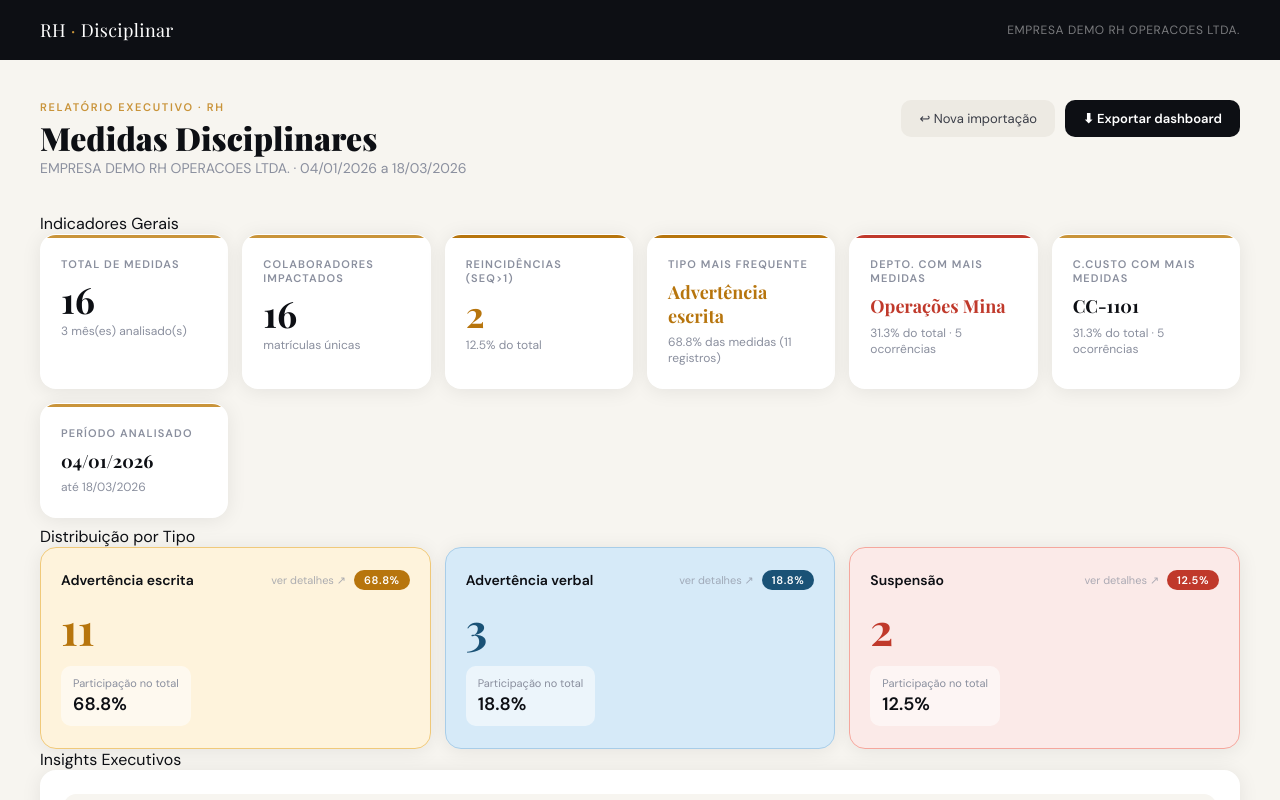
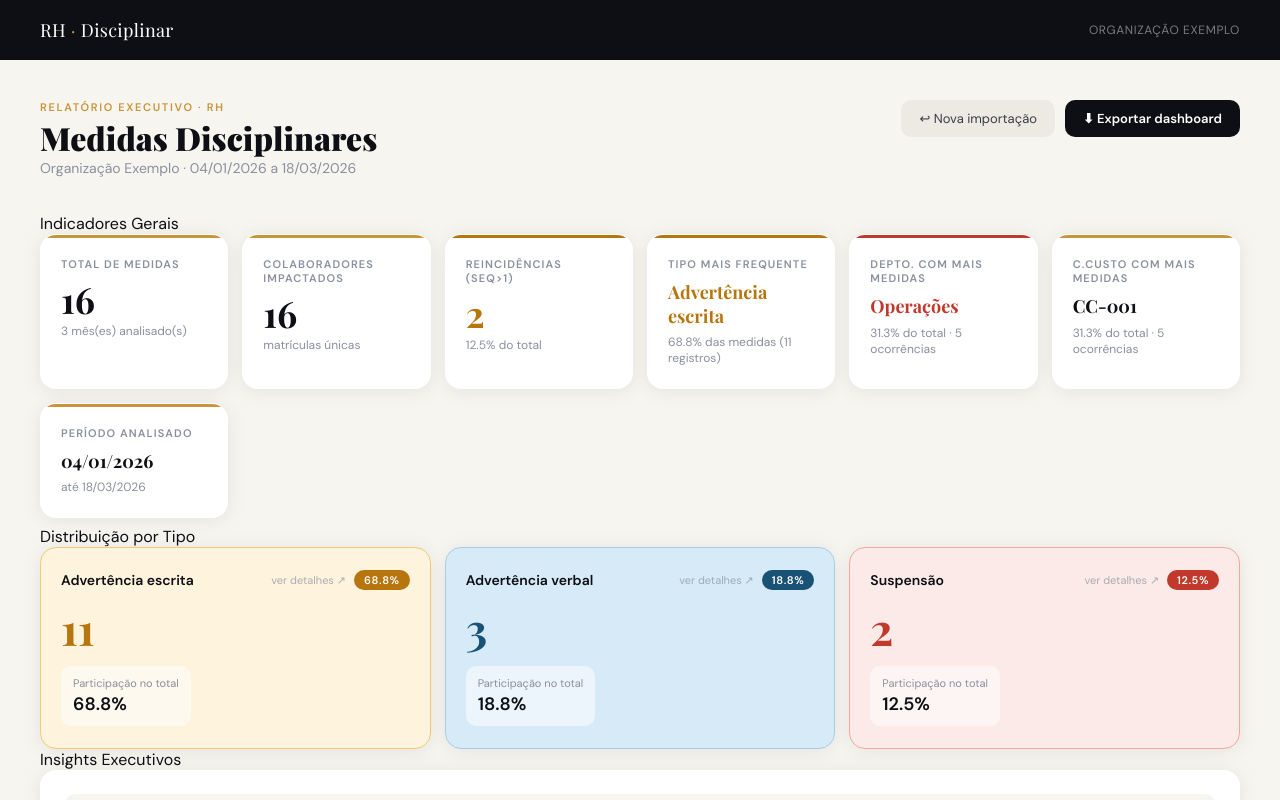
Before and after one commit to johnynoise/metricas-disciplinares, a plain HTML site: page index.html in a window 1280 px wide. Both pictures are taken after a click on the button "Ver demonstração com dados de exemplo". Shown: the top 800 px of the page. Drawn offline with nearby package versions, Linux system fonts and the light colour scheme.

Commit message:
Update README.md and index.html for improved clarity and example data

```diff
--- a/index.html
+++ b/index.html
@@ -1368,22 +1368,22 @@ document.getElementById('btn-reset').addEventListener('click', ()=>{
 // ── DEMO DATA ─────────────────────────────────────────────────────────────
 document.getElementById('demo-btn').addEventListener('click', ()=>{
   const demoRows = [
-    {Empresa:'EMPRESA DEMO RH OPERACOES LTDA.',Data:new Date('2026-01-04'),Departamento:'Operações Mina','Centro de Custo':'CC-1101',Funcionario:'ALICE MONTEIRO CAMPOS',Sequencia:1,Tipo:3,Matricula:4101,Anotacoes:'discussão no rádio com colega durante troca de turno conduta inadequada convivência equipe'},
-    {Empresa:'EMPRESA DEMO RH OPERACOES LTDA.',Data:new Date('2026-01-09'),Departamento:'Operações Mina','Centro de Custo':'CC-1101',Funcionario:'BRUNO TEIXEIRA LEMOS',Sequencia:1,Tipo:2,Matricula:4102,Anotacoes:'omitiu comunicação de quase incidente com equipamento móvel em área operacional'},
-    {Empresa:'EMPRESA DEMO RH OPERACOES LTDA.',Data:new Date('2026-01-12'),Departamento:'Logística Interna','Centro de Custo':'CC-1203',Funcionario:'CARLA DUARTE NOGUEIRA',Sequencia:1,Tipo:2,Matricula:4103,Anotacoes:'descumprimento de procedimento de tráfego interno e falha no reporte à liderança'},
-    {Empresa:'EMPRESA DEMO RH OPERACOES LTDA.',Data:new Date('2026-01-18'),Departamento:'Manutenção Móvel','Centro de Custo':'CC-1302',Funcionario:'DANIEL PORTO ALMEIDA',Sequencia:1,Tipo:4,Matricula:4104,Anotacoes:'conduta agressiva com supervisor após orientação formal risco à integridade da equipe'},
-    {Empresa:'EMPRESA DEMO RH OPERACOES LTDA.',Data:new Date('2026-01-21'),Departamento:'SSMA','Centro de Custo':'CC-1404',Funcionario:'ELISA FERREIRA COSTA',Sequencia:1,Tipo:2,Matricula:4105,Anotacoes:'falha em checklist de segurança antes de iniciar operação de equipamento pesado'},
-    {Empresa:'EMPRESA DEMO RH OPERACOES LTDA.',Data:new Date('2026-01-27'),Departamento:'Facilities','Centro de Custo':'CC-1505',Funcionario:'FABIO REZENDE PRADO',Sequencia:1,Tipo:3,Matricula:4106,Anotacoes:'desrespeito verbal a colega no alojamento prejudicando convivência e clima da equipe'},
-    {Empresa:'EMPRESA DEMO RH OPERACOES LTDA.',Data:new Date('2026-02-03'),Departamento:'Logística Interna','Centro de Custo':'CC-1203',Funcionario:'GABRIELA MELO VASCONCELOS',Sequencia:1,Tipo:2,Matricula:4107,Anotacoes:'quebra de procedimento em manobra interna com dano leve em estrutura patrimonial'},
-    {Empresa:'EMPRESA DEMO RH OPERACOES LTDA.',Data:new Date('2026-02-06'),Departamento:'Operações Mina','Centro de Custo':'CC-1101',Funcionario:'HEITOR BARROS QUEIROZ',Sequencia:1,Tipo:2,Matricula:4108,Anotacoes:'ausência sem comunicação no início da jornada impactando escala operacional'},
-    {Empresa:'EMPRESA DEMO RH OPERACOES LTDA.',Data:new Date('2026-02-11'),Departamento:'SSMA','Centro de Custo':'CC-1404',Funcionario:'ISADORA PINTO FARIAS',Sequencia:1,Tipo:2,Matricula:4109,Anotacoes:'retirada inadequada de EPI em área ativa contrariando norma de segurança'},
-    {Empresa:'EMPRESA DEMO RH OPERACOES LTDA.',Data:new Date('2026-02-17'),Departamento:'Facilities','Centro de Custo':'CC-1505',Funcionario:'JOAO VICTOR ARANTES',Sequencia:1,Tipo:2,Matricula:4110,Anotacoes:'uso indevido das instalações coletivas com conduta incompatível ao regulamento interno'},
-    {Empresa:'EMPRESA DEMO RH OPERACOES LTDA.',Data:new Date('2026-02-19'),Departamento:'Manutenção Móvel','Centro de Custo':'CC-1302',Funcionario:'KAREN BORGES TAVARES',Sequencia:1,Tipo:2,Matricula:4111,Anotacoes:'recusa injustificada de atividade planejada sem alinhamento prévio com supervisão'},
-    {Empresa:'EMPRESA DEMO RH OPERACOES LTDA.',Data:new Date('2026-02-24'),Departamento:'Logística Interna','Centro de Custo':'CC-1203',Funcionario:'LEONARDO MOURA PINHEIRO',Sequencia:1,Tipo:2,Matricula:4112,Anotacoes:'comunicação tardia de colisão em veículo interno descumprindo procedimento padrão'},
-    {Empresa:'EMPRESA DEMO RH OPERACOES LTDA.',Data:new Date('2026-03-02'),Departamento:'Operações Mina','Centro de Custo':'CC-1101',Funcionario:'MARIANA SALES ROCHA',Sequencia:1,Tipo:2,Matricula:4113,Anotacoes:'interrupção não autorizada de atividade operacional sem informar a liderança imediata'},
-    {Empresa:'EMPRESA DEMO RH OPERACOES LTDA.',Data:new Date('2026-03-08'),Departamento:'Operações Mina','Centro de Custo':'CC-1101',Funcionario:'NICOLAS RIBEIRO MATTA',Sequencia:2,Tipo:2,Matricula:4114,Anotacoes:'não compareceu após transporte corporativo e falhou em comunicar ausência à gestão'},
-    {Empresa:'EMPRESA DEMO RH OPERACOES LTDA.',Data:new Date('2026-03-14'),Departamento:'Facilities','Centro de Custo':'CC-1505',Funcionario:'OLIVIA CASTRO MENDES',Sequencia:2,Tipo:3,Matricula:4115,Anotacoes:'tratou colega com ironia e palavras ofensivas durante atendimento interno'},
-    {Empresa:'EMPRESA DEMO RH OPERACOES LTDA.',Data:new Date('2026-03-18'),Departamento:'Manutenção Móvel','Centro de Custo':'CC-1302',Funcionario:'PAULO HENRIQUE DANTAS',Sequencia:1,Tipo:4,Matricula:4116,Anotacoes:'descumpriu bloqueio operacional em atividade crítica elevando risco de incidente grave'},
+    {Empresa:'Organização Exemplo',Data:new Date('2026-01-04'),Departamento:'Operações','Centro de Custo':'CC-001',Funcionario:'Aline Exemplo',Sequencia:1,Tipo:3,Matricula:4101,Anotacoes:'discussão com colega durante troca de turno, com conduta inadequada e impacto na convivência da equipe'},
+    {Empresa:'Organização Exemplo',Data:new Date('2026-01-09'),Departamento:'Operações','Centro de Custo':'CC-001',Funcionario:'Bruno Exemplo',Sequencia:1,Tipo:2,Matricula:4102,Anotacoes:'omitiu comunicação de quase incidente com equipamento em área operacional'},
+    {Empresa:'Organização Exemplo',Data:new Date('2026-01-12'),Departamento:'Logística','Centro de Custo':'CC-002',Funcionario:'Camila Exemplo',Sequencia:1,Tipo:2,Matricula:4103,Anotacoes:'descumprimento de procedimento interno e falha no reporte à liderança'},
+    {Empresa:'Organização Exemplo',Data:new Date('2026-01-18'),Departamento:'Manutenção','Centro de Custo':'CC-003',Funcionario:'Diego Exemplo',Sequencia:1,Tipo:4,Matricula:4104,Anotacoes:'conduta agressiva com supervisor após orientação formal, com risco para a equipe'},
+    {Empresa:'Organização Exemplo',Data:new Date('2026-01-21'),Departamento:'Segurança','Centro de Custo':'CC-004',Funcionario:'Elisa Exemplo',Sequencia:1,Tipo:2,Matricula:4105,Anotacoes:'falha em checklist de segurança antes de iniciar atividade com equipamento'},
+    {Empresa:'Organização Exemplo',Data:new Date('2026-01-27'),Departamento:'Administrativo','Centro de Custo':'CC-005',Funcionario:'Fábio Exemplo',Sequencia:1,Tipo:3,Matricula:4106,Anotacoes:'desrespeito verbal a colega, prejudicando a convivência e o clima da equipe'},
+    {Empresa:'Organização Exemplo',Data:new Date('2026-02-03'),Departamento:'Logística','Centro de Custo':'CC-002',Funcionario:'Gabriela Exemplo',Sequencia:1,Tipo:2,Matricula:4107,Anotacoes:'quebra de procedimento em manobra interna com dano leve em estrutura patrimonial'},
+    {Empresa:'Organização Exemplo',Data:new Date('2026-02-06'),Departamento:'Operações','Centro de Custo':'CC-001',Funcionario:'Henrique Exemplo',Sequencia:1,Tipo:2,Matricula:4108,Anotacoes:'ausência sem comunicação no início da jornada, impactando a escala operacional'},
+    {Empresa:'Organização Exemplo',Data:new Date('2026-02-11'),Departamento:'Segurança','Centro de Custo':'CC-004',Funcionario:'Isabela Exemplo',Sequencia:1,Tipo:2,Matricula:4109,Anotacoes:'retirada inadequada de equipamento de proteção em área ativa, contrariando norma interna'},
+    {Empresa:'Organização Exemplo',Data:new Date('2026-02-17'),Departamento:'Administrativo','Centro de Custo':'CC-005',Funcionario:'João Exemplo',Sequencia:1,Tipo:2,Matricula:4110,Anotacoes:'uso indevido de instalações coletivas, em desacordo com o regulamento interno'},
+    {Empresa:'Organização Exemplo',Data:new Date('2026-02-19'),Departamento:'Manutenção','Centro de Custo':'CC-003',Funcionario:'Karen Exemplo',Sequencia:1,Tipo:2,Matricula:4111,Anotacoes:'recusa injustificada de atividade planejada sem alinhamento prévio com a supervisão'},
+    {Empresa:'Organização Exemplo',Data:new Date('2026-02-24'),Departamento:'Logística','Centro de Custo':'CC-002',Funcionario:'Lucas Exemplo',Sequencia:1,Tipo:2,Matricula:4112,Anotacoes:'comunicação tardia de colisão em veículo interno, descumprindo procedimento padrão'},
+    {Empresa:'Organização Exemplo',Data:new Date('2026-03-02'),Departamento:'Operações','Centro de Custo':'CC-001',Funcionario:'Marina Exemplo',Sequencia:1,Tipo:2,Matricula:4113,Anotacoes:'interrupção não autorizada de atividade sem informar a liderança imediata'},
+    {Empresa:'Organização Exemplo',Data:new Date('2026-03-08'),Departamento:'Operações','Centro de Custo':'CC-001',Funcionario:'Nicolas Exemplo',Sequencia:2,Tipo:2,Matricula:4114,Anotacoes:'não compareceu após transporte corporativo e falhou em comunicar ausência à gestão'},
+    {Empresa:'Organização Exemplo',Data:new Date('2026-03-14'),Departamento:'Administrativo','Centro de Custo':'CC-005',Funcionario:'Olívia Exemplo',Sequencia:2,Tipo:3,Matricula:4115,Anotacoes:'tratou colega com ironia e palavras ofensivas durante atendimento interno'},
+    {Empresa:'Organização Exemplo',Data:new Date('2026-03-18'),Departamento:'Manutenção','Centro de Custo':'CC-003',Funcionario:'Paulo Exemplo',Sequencia:1,Tipo:4,Matricula:4116,Anotacoes:'descumpriu bloqueio operacional em atividade crítica, elevando o risco de incidente grave'},
   ];
   const kpis = buildKPIs(demoRows);
   render(kpis);
```
Also changed, not shown: 1 other file.
